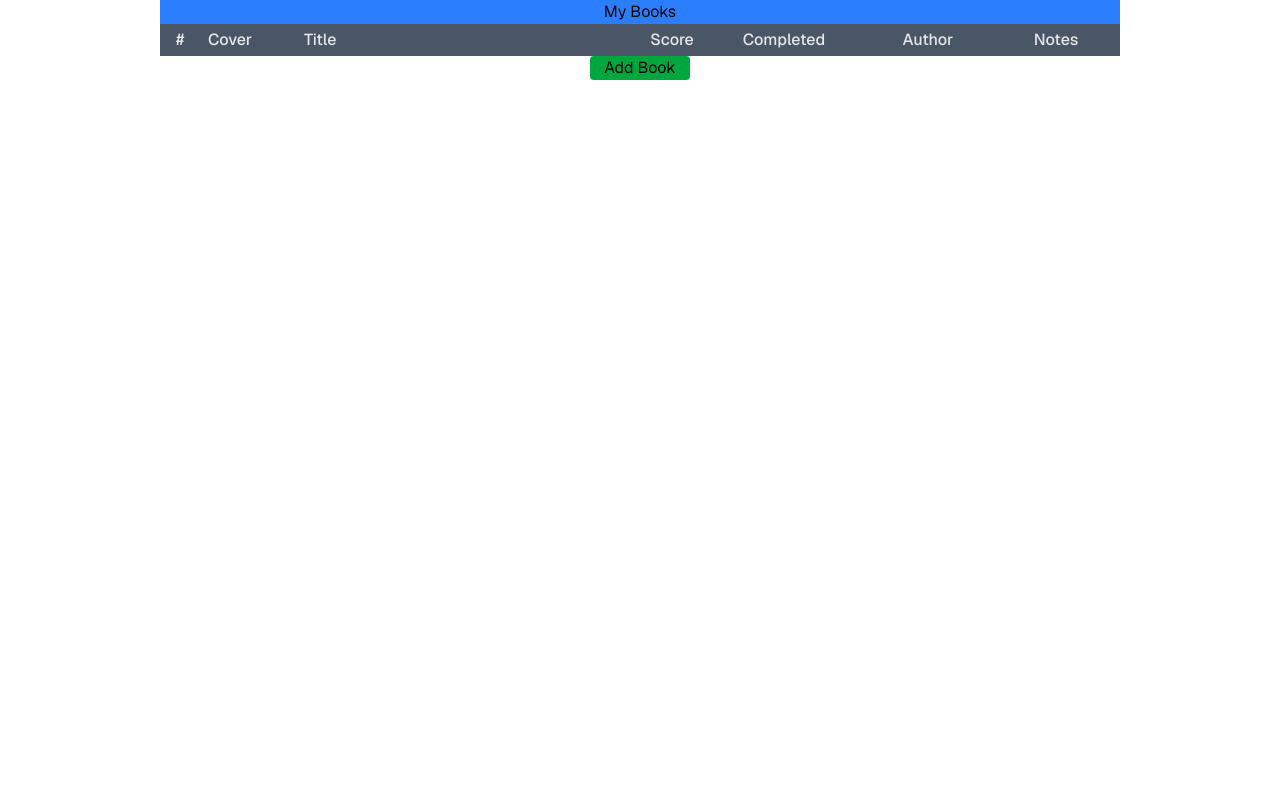
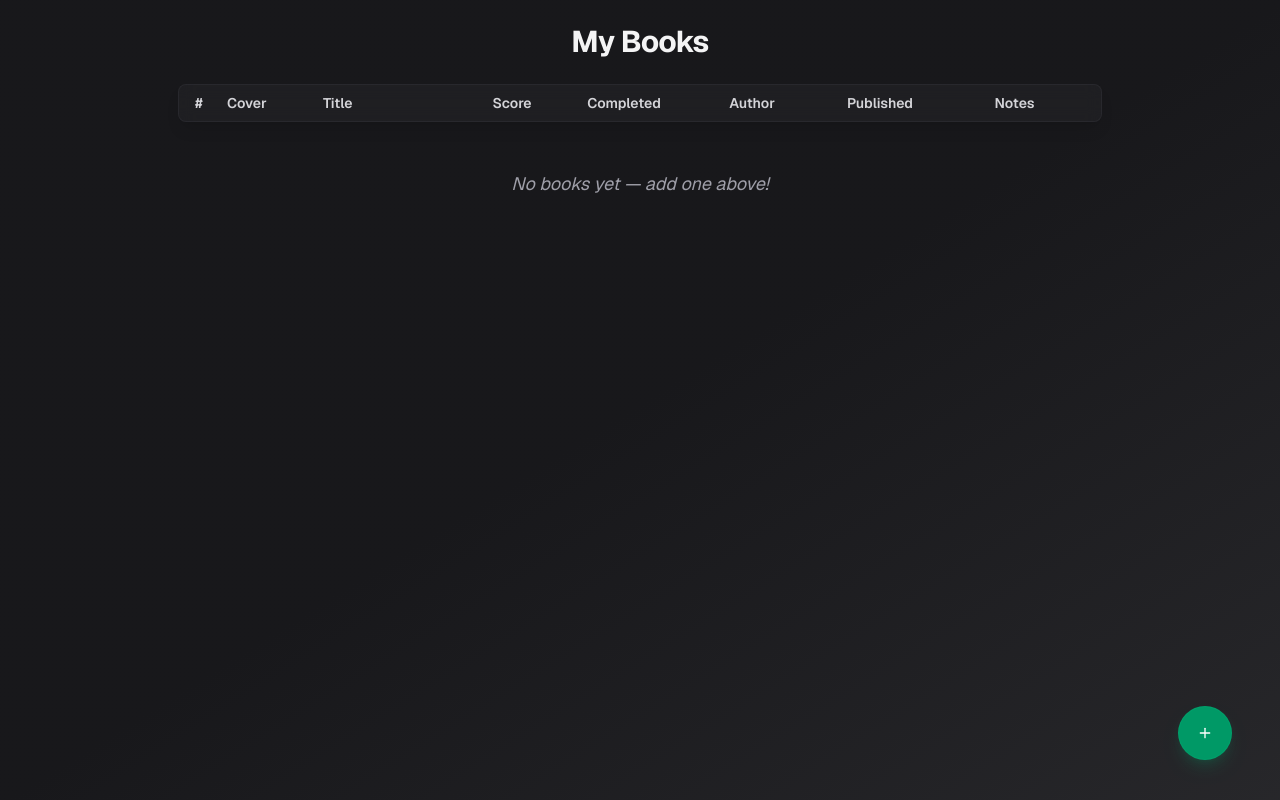
Before and after one commit to 3yaa/web_bookmark, a Next.js app: page /books in a window 1280 px wide. Built offline with nearby package versions, Linux system fonts and the light colour scheme.

Commit message:
list mostly done | static detail done

```diff
--- a/app/books/components/AddBook.tsx
+++ b/app/books/components/AddBook.tsx
@@ -1,100 +1,130 @@
 "use client";
 import { useState } from "react";
+import { Book } from "lucide-react";
 import { Books } from "@/types/media";
 
-export function AddBook({
-  isOpen,
-  onClose,
-  onAddBook,
-}: {
+interface AddBookProps {
   isOpen: boolean;
   onClose: () => void;
   onAddBook: (book: Books) => void;
-}) {
+}
+
+export function AddBook({ isOpen, onClose, onAddBook }: AddBookProps) {
   const [newBook, setNewBook] = useState<Omit<Books, "id">>({
     name: "",
-    maker: "",
+    author: "",
     picture: "",
-    yearCompleted: "",
-    myStatus: "Want to Read",
-    rating: "",
+    dateCompleted: 0,
+    dateReleased: 0,
+    status: "Want to Read",
+    score: 0,
+    note: "",
   });
 
   if (!isOpen) return null;
 
   const handleAddBook = () => {
-    const bookToAdd: Books = {
-      ...newBook,
-      id: Date.now(),
-    };
-    //add new book to local storage for now
-    onAddBook(bookToAdd);
-    ResetBook();
+    onAddBook({ ...newBook, id: Date.now() });
+    setNewBook({
+      name: "",
+      author: "",
+      picture: "",
+      dateCompleted: 0,
+      dateReleased: 0,
+      status: "Want to Read",
+      score: 0,
+      note: "",
+    });
     onClose();
   };
 
-  const ResetBook = () => {
-    setNewBook({
-      name: "",
-      maker: "",
-      picture: "",
-      yearCompleted: "",
-      myStatus: "Want to Read",
-      rating: "",
-    });
-  };
-
   return (
-    <>
-      <div
-        className="fixed inset-0 bg-black/50 flex items-center justify-center z-50"
-        onClick={onClose}
-      >
-        <div
-          className="bg-white rounded-lg p-6 shadow-lg min-w-[300px]"
-          onClick={(e) => e.stopPropagation()}
-        >
-          <h2>Add New Book</h2>
+    <div className="fixed inset-0 bg-black/60 backdrop-blur-sm flex items-center justify-center z-50 animate-in fade-in duration-200">
+      <div className="fixed inset-0" onClick={onClose} />
+      <div className="bg-zinc-900/95 backdrop-blur-xl border border-zinc-800/50 rounded-2xl p-6 shadow-2xl w-full max-w-md mx-4 animate-in zoom-in-95 duration-200 relative">
+        <h2 className="text-xl font-semibold mb-6 text-zinc-100 flex items-center gap-2">
+          <Book className="w-5 h-5 text-emerald-400" />
+          Add New Book
+        </h2>
+        <div className="space-y-4">
           <input
             type="text"
             placeholder="Book Name"
             value={newBook.name}
             onChange={(e) => setNewBook({ ...newBook, name: e.target.value })}
+            className="w-full bg-zinc-800/50 border border-zinc-700/50 rounded-xl px-4 py-3 text-zinc-100 placeholder-zinc-400 focus:border-emerald-500/50 focus:ring-1 focus:ring-emerald-500/20 outline-none transition-all duration-200"
           />
           <input
             type="text"
             placeholder="Author"
-            value={newBook.maker}
-            onChange={(e) => setNewBook({ ...newBook, maker: e.target.value })}
+            value={newBook.author}
+            onChange={(e) => setNewBook({ ...newBook, author: e.target.value })}
+            className="w-full bg-zinc-800/50 border border-zinc-700/50 rounded-xl px-4 py-3 text-zinc-100 placeholder-zinc-400 focus:border-emerald-500/50 focus:ring-1 focus:ring-emerald-500/20 outline-none transition-all duration-200"
           />
+          <div className="grid grid-cols-2 gap-3">
             <input
               type="number"
               min="1"
               max="11"
-            placeholder="Score"
-            value={newBook.rating}
+              placeholder="Score (1-10)"
+              value={newBook.score}
+              onChange={(e) => {
+                const value = parseInt(e.target.value);
+                if (value >= 1 && value <= 11) {
+                  setNewBook({ ...newBook, score: parseInt(e.target.value) });
+                }
+              }}
+              className="w-full bg-zinc-800/50 border border-zinc-700/50 rounded-xl px-4 py-3 text-zinc-100 placeholder-zinc-400 focus:border-emerald-500/50 focus:ring-1 focus:ring-emerald-500/20 outline-none transition-all duration-200"
+            />
+            <input
+              type="number"
+              placeholder="Year"
+              value={newBook.dateReleased}
               onChange={(e) =>
                 setNewBook({
                   ...newBook,
-                rating: parseInt(e.target.value),
+                  dateReleased: parseInt(e.target.value),
                 })
               }
+              className="w-full bg-zinc-800/50 border border-zinc-700/50 rounded-xl px-4 py-3 text-zinc-100 placeholder-zinc-400 focus:border-emerald-500/50 focus:ring-1 focus:ring-emerald-500/20 outline-none transition-all duration-200"
+            />
+          </div>
+          <textarea
+            placeholder="Notes (optional)"
+            value={newBook.note}
+            onChange={(e) => setNewBook({ ...newBook, note: e.target.value })}
+            rows={3}
+            className="w-full bg-zinc-800/50 border border-zinc-700/50 rounded-xl px-4 py-3 text-zinc-100 placeholder-zinc-400 focus:border-emerald-500/50 focus:ring-1 focus:ring-emerald-500/20 outline-none transition-all duration-200 resize-none"
           />
           <select
-            value={newBook.myStatus}
+            value={newBook.status}
             onChange={(e) =>
               setNewBook({
                 ...newBook,
-                myStatus: (e.target.value as "Completed") || "Want to Read",
+                status: e.target.value as "Completed" | "Want to Read",
               })
             }
+            className="w-full bg-zinc-800/50 border border-zinc-700/50 rounded-xl px-4 py-3 text-zinc-100 focus:border-emerald-500/50 focus:ring-1 focus:ring-emerald-500/20 outline-none transition-all duration-200"
           >
             <option value="Want to Read">Want to Read</option>
             <option value="Completed">Completed</option>
           </select>
-          <button onClick={handleAddBook}>Add button</button>
+          <div className="flex gap-3 pt-2">
+            <button
+              onClick={onClose}
+              className="flex-1 px-4 py-3 rounded-xl bg-zinc-800/50 hover:bg-zinc-700/50 border border-zinc-700/50 text-zinc-300 transition-all duration-200"
+            >
+              Cancel
+            </button>
+            <button
+              onClick={handleAddBook}
+              className="flex-1 px-4 py-3 rounded-xl bg-emerald-600 hover:bg-emerald-500 text-white font-medium transition-all duration-200 shadow-lg shadow-emerald-600/20"
+            >
+              Add Book
+            </button>
           </div>
         </div>
-    </>
+      </div>
+    </div>
   );
 }
--- /dev/null
+++ b/app/books/components/BookDetails.tsx
@@ -0,0 +1,51 @@
+import Image from "next/image";
+import { Books, MediaStatus } from "@/types/media";
+
+interface BookDetailsProps {
+  book: Books;
+  isOpen: boolean;
+  onClose: () => void;
+}
+
+export function BookDetails({ isOpen, onClose, book }: BookDetailsProps) {
+  if (!isOpen) return null;
+
+  return (
+    <div className="fixed inset-0 bg-black/60 backdrop-blur-sm flex items-center justify-center z-50 animate-in fade-in duration-200">
+      <div className="fixed inset-0" onClick={onClose} />
+      <div className="bg-zinc-900/95 backdrop-blur-xl border border-zinc-800/50 rounded-2xl shadow-2xl w-full max-w-2xl mx-4 animate-in zoom-in-95 duration-200 overflow-hidden">
+        <div className="p-4">
+          <div className="flex gap-5">
+            {book.picture ? (
+              <Image
+                src={book.picture}
+                alt={book.name}
+                className="w-24 h-34 object-cover rounded-md border border-zinc-600/30"
+              />
+            ) : (
+              <div className="w-24 h-34 bg-gradient-to-br from-zinc-700 to-zinc-800 rounded-md border border-zinc-600/30"></div>
+            )}
+            <div className="flex flex-col flex-1">
+              <span className="mt-2 font-bold text-zinc-100 text-3xl group-hover:text-emerald-400 transition-colors duration-200">
+                {book.name || "-"}
+              </span>
+              <div className="flex justify-start gap-5  w-full">
+                <span className="mt-2 text-center font-bold text-zinc-300 text-2xl">
+                  {book.status || "-"}
+                </span>
+                <span className="mt-2 text-center font-bold text-zinc-300 text-2xl">
+                  {book.score || "-"}/10
+                </span>
+              </div>
+            </div>
+          </div>
+        </div>
+        <div className="border-t border-zinc-800/50 p-4">
+          <span className="text-gray-400 text-1xl font-semibold overflow-hidden">
+            {book.note}
+          </span>
+        </div>
+      </div>
+    </div>
+  );
+}
--- a/app/books/components/BookList.tsx
+++ b/app/books/components/BookList.tsx
@@ -1,11 +1,17 @@
 "use client";
+import Image from "next/image";
+import { Plus } from "lucide-react";
 import { useEffect, useState } from "react";
-import { Books } from "@/types/media";
+import { Books, MediaStatus } from "@/types/media";
 import { AddBook } from "./AddBook";
+import { BookDetails } from "./BookDetails";
 
-export function BookList() {
+export default function BookList() {
   const [books, setBooks] = useState<Books[]>([]);
-  const [modalOpen, setModalOpen] = useState(false);
+  const [selectedBook, setSelectedBook] = useState<Books>();
+  const [activeModal, setActiveModal] = useState<
+    "bookDetails" | "addBook" | null
+  >(null);
 
   // temp: loads books from localstorage
   useEffect(() => {
@@ -42,58 +48,125 @@ export function BookList() {
     });
   };
 
+  const getStatusBorder = (status: MediaStatus) => {
+    switch (status) {
+      case "Completed":
+        return "border-emerald-500/60";
+      case "Want to Read":
+        return "border-blue-500/60";
+      default:
+        return "border-zinc-600/40";
+    }
+  };
+
   return (
-    <>
+    <div className="min-h-screen p-6">
       <div className="w-full md:w-[70%] lg:w-[75%] mx-auto">
-        <h1 className="text-center bg-blue-500">My Books</h1>
-        <div className="grid grid-cols-[2rem_6rem_20rem_6rem_8rem_10rem_1fr] bg-gray-600 px-4 py-1">
-          <span className="font-medium text-gray-200">#</span>
-          <span className="font-medium text-gray-200">Cover</span>
-          <span className="font-medium text-gray-200">Title</span>
-          <span className="text-center font-medium text-gray-200">Score</span>
-          <span className="text-center font-medium text-gray-200">
+        <h1 className="text-3xl font-bold text-center mb-6 text-zinc-100 tracking-tight">
+          My Books
+        </h1>
+
+        {/* HEADING */}
+        <div className="grid md:grid-cols-[2rem_6rem_1fr_6rem_8rem_8rem_8rem_1fr] bg-zinc-800/50 backdrop-blur-sm rounded-lg px-4 py-2 shadow-lg border border-zinc-700/30">
+          <span className="font-semibold text-zinc-300 text-sm">#</span>
+          <span className="font-semibold text-zinc-300 text-sm">Cover</span>
+          <span className="font-semibold text-zinc-300 text-sm">Title</span>
+          <span className="text-center font-semibold text-zinc-300 text-sm">
+            Score
+          </span>
+          <span className="text-center font-semibold text-zinc-300 text-sm">
             Completed
           </span>
-          <span className="text-center font-medium text-gray-200">Author</span>
-          <span className="text-center font-medium text-gray-200">Notes</span>
+          <span className="text-center font-semibold text-zinc-300 text-sm">
+            Author
+          </span>
+          <span className="text-center font-semibold text-zinc-300 text-sm">
+            Published
+          </span>
+          <span className="text-center font-semibold text-zinc-300 text-sm">
+            Notes
+          </span>
         </div>
 
-        {/* Rows */}
-        <div>
+        {/* LISTING */}
+        <div className="divide-y divide-zinc-700/30">
+          {books.length === 0 && (
+            <div className="text-center py-12">
+              <p className="text-zinc-400 italic text-lg">
+                No books yet — add one above!
+              </p>
+            </div>
+          )}
           {books.map((book, index) => (
             <div
               key={book.id}
-              className="grid grid-cols-[2rem_6rem_20rem_6rem_8rem_10rem_1fr] px-4 py-1"
+              className={`grid md:grid-cols-[2rem_6rem_1fr_6rem_8rem_10rem_6rem_1fr] px-3 py-0.5  items-center bg-zinc-950/40 scale-100 hover:scale-101 hover:bg-zinc-900 transition-all duration-200 rounded-md shadow-sm border-l-4 ${getStatusBorder(
+                book.status
+              )} border-b border-b-zinc-700/20 backdrop-blur-sm group ${
+                index === 0 && "pt-1.5"
+              }`}
+              onClick={() => {
+                setActiveModal("bookDetails");
+                setSelectedBook(book);
+              }}
             >
-              <span className="font-medium">{index + 1}</span>
-              <span className="font-medium">Picture</span>
-              <span className="font-medium">{book.name}</span>
-              <span className="text-center font-medium">{book.rating}</span>
-              <span className="text-center font-medium">
-                {book.yearCompleted}
+              <span className="font-medium text-zinc-300 text-sm">
+                {index + 1}
               </span>
-              <span className="text-center font-medium">{book.maker}</span>
-              <span className="text-center font-medium text-sm whitespace-normal line-clamp-2">
-                rin fucking ass brain; literally thinks without using any brain
-                what so ever; everything else pretty good
+              <div>
+                {book.picture ? (
+                  <Image
+                    src={book.picture}
+                    alt={book.name}
+                    className="w-11.5 h-16 object-cover rounded-md border border-zinc-600/30"
+                  />
+                ) : (
+                  <div className="w-11.5 h-16 bg-gradient-to-br from-zinc-700 to-zinc-800 rounded-md border border-zinc-600/30"></div>
+                )}
+              </div>
+              <span className="font-semibold text-zinc-100 text-sm group-hover:text-emerald-400 transition-colors duration-200">
+                {book.name || "-"}
+              </span>
+              <span className="text-center font-medium text-zinc-300 text-sm">
+                {book.score || "-"}
+              </span>
+              <span className="text-center font-medium text-zinc-300 text-sm">
+                {book.dateCompleted || "-"}
+              </span>
+              <span className="text-center font-medium text-zinc-300 text-sm">
+                {book.author || "-"}
+              </span>
+              <span className="text-center font-medium text-zinc-300 text-sm">
+                {book.dateReleased || "-"}
+              </span>
+              <span className="text-zinc-400 text-sm line-clamp-2 whitespace-normal overflow-hidden">
+                {book.note || "No notes"}
               </span>
             </div>
           ))}
         </div>
-        <div className="flex justify-center">
+      </div>
+      {selectedBook && (
+        <BookDetails
+          isOpen={activeModal === "bookDetails"}
+          onClose={() => setActiveModal(null)}
+          book={selectedBook}
+        />
+      )}
+      {/* add button */}
+      <div className="fixed bottom-10 right-12 z-20">
         <button
-            className="text-center bg-green-600 rounded-sm w-25"
-            onClick={() => setModalOpen(true)}
+          onClick={() => setActiveModal("addBook")}
+          className="bg-emerald-600 hover:bg-emerald-500 p-4.5 rounded-full shadow-lg shadow-emerald-600/20 hover:shadow-emerald-500/30 transition-all duration-200 text-white font-medium flex items-center gap-2 hover:scale-105 active:scale-95 border border-emerald-500/20"
         >
-            Add Book
+          <Plus className="w-4 h-4" />
         </button>
         <AddBook
-            isOpen={modalOpen}
-            onClose={() => setModalOpen(false)}
+          isOpen={activeModal === "addBook"}
+          onClose={() => setActiveModal(null)}
           onAddBook={addToBook}
         />
       </div>
     </div>
-    </>
   );
 }
--- a/app/books/page.tsx
+++ b/app/books/page.tsx
@@ -1,4 +1,4 @@
-import { BookList } from "./components/BookList";
+import BookList from "./components/BookList";
 
 export default function Page() {
   return <BookList />;
--- a/app/layout.tsx
+++ b/app/layout.tsx
@@ -16,7 +16,9 @@ export default function RootLayout({
 }>) {
   return (
     <html lang="en" className={`${geist.className}`}>
-      <body className="antialiased">{children}</body>
+      <body className="antialiased bg-gradient-to-br from-zinc-900 via-zinc-900 to-zinc-800 text-zinc-100">
+        {children}
+      </body>
     </html>
   );
 }
--- a/types/media.ts
+++ b/types/media.ts
@@ -1,33 +1,33 @@
-type MediaStatus = 'Completed' | 'Want to Read' | 'Want to Watch';
+export type MediaStatus = 'Completed' | 'Want to Read' | 'Want to Watch';
 
 interface BaseMediaInterface {
 	id: number;
 	name: string;
-	maker: string;
 	picture: string; // url
-	yearCompleted: number | '';
-	myStatus: MediaStatus;
-	reviewSummery?: string;
-	rating: number | '';
+	score: number;
+	status: MediaStatus;
+	dateCompleted: number;
+	dateReleased: number;
+	note?: string;
 }
-
 export interface Manga extends BaseMediaInterface {
-	myStatus: 'Completed' | 'Want to Read';
+	status: 'Completed' | 'Want to Read';
 }
 
 export interface Books extends BaseMediaInterface {
-	myStatus: 'Completed' | 'Want to Read';
+	author: string;
+	status: 'Completed' | 'Want to Read';
 }
 
 export interface Movies extends BaseMediaInterface {
-	myStatus: 'Completed' | 'Want to Watch';
+	status: 'Completed' | 'Want to Watch';
 }
 
 export interface Shows extends Omit<BaseMediaInterface, 'maker'> {
 	stars?: string[]; // -- not sure if i want
-	myStatus: 'Completed' | 'Want to Watch';
+	status: 'Completed' | 'Want to Watch';
 }
 
 export interface Games extends BaseMediaInterface {
-	myStatus: 'Completed';
+	status: 'Completed';
 }
```
Lines whose indentation alone changed are shown as unchanged.
